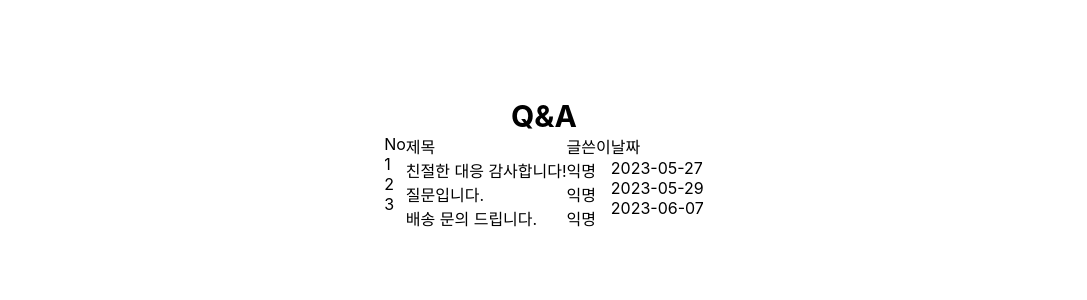
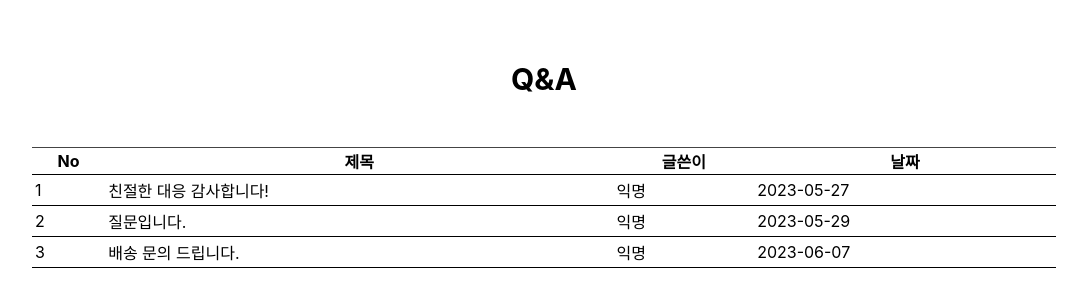
Before and after one commit to hyunjun9788/React_mission2, a React (Create React App) app: page / in a window 1280 px wide. Shown: the part 236-536 px from the top of the page, without its empty margins (96-1183 px from the left). Built offline with nearby package versions, Linux system fonts and the light colour scheme.

Commit message:
fix: table 태그로 수정 및 border 추가

```diff
--- a/src/App.css
+++ b/src/App.css
@@ -6,12 +6,21 @@
     height:100vh;
 
 }
-
-.header{
+.title{
     font-size:30px;
     font-weight: bold;
+    padding-bottom: 50px;
 }
-.table{
-    display:flex;
-
+table{
+    width: 80%;
+    border: 1px solid #444444;
+    border-collapse: collapse;
+    border-left: none;
+    border-right: none;
 }
+td{
+    border: 1px solid black;
+    border-left:none;
+    border-right: none;
+    padding:3px;
+}
--- a/src/App.js
+++ b/src/App.js
@@ -1,38 +1,41 @@
-import logo from './logo.svg';
 import './App.css';
 
 function App() {
-  return (
-    <div className="container">
-    <div className='header'>Q&A</div>
-      <div className='table'>
-      <div className='no'>
-        <div>No</div>
-        <div>1</div>
-        <div>2</div>
-        <div>3</div>
-      </div>
-      <div className='title'>
-        <div>제목</div>
-        <div>친절한 대응 감사합니다!</div>
-        <div>질문입니다.</div>
-        <div>배송 문의 드립니다.</div>
-      </div>
-        <div className='user'>
-          <div>글쓴이</div>
-          <div>익명</div>
-          <div>익명</div>
-          <div>익명</div>
+    return (
+        <div className='container'>
+            <div className='title'>Q&A</div>
+            <table>
+                <thead>
+                <tr>
+                    <th>No</th>
+                    <th>제목</th>
+                    <th>글쓴이</th>
+                    <th>날짜</th>
+                </tr>
+                </thead>
+                <tbody>
+                <tr>
+                    <td>1</td>
+                    <td>친절한 대응 감사합니다!</td>
+                    <td>익명</td>
+                    <td>2023-05-27</td>
+                </tr>
+                <tr>
+                    <td>2</td>
+                    <td>질문입니다.</td>
+                    <td>익명</td>
+                    <td>2023-05-29</td>
+                </tr>
+                <tr>
+                    <td>3</td>
+                    <td>배송 문의 드립니다.</td>
+                    <td>익명</td>
+                    <td>2023-06-07</td>
+                </tr>
+                </tbody>
+            </table>
         </div>
-        <div className='date'>
-          <div>날짜</div>
-          <div>2023-05-27</div>
-          <div>2023-05-29</div>
-          <div>2023-06-07</div>
-        </div>
-      </div>
-    </div>
-  );
+    )
 }
 
 export default App;
```
